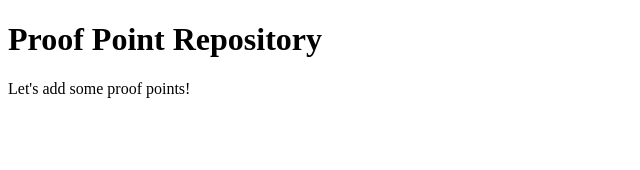
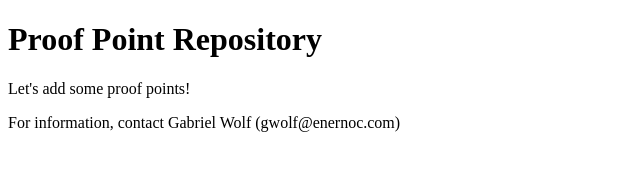
Before and after one commit to rhymeswithwolf/rhymeswithwolf.github.io, a plain HTML site: page index.html in a window 1280 px wide. Shown: the whole page, without its empty margins (0-640 px from the left). Drawn offline with Linux system fonts and the light colour scheme.

Commit message:
more text

```diff
--- a/index.html
+++ b/index.html
@@ -3,5 +3,7 @@
 <body>
 <h1>Proof Point Repository</h1>
 <p>Let's add some proof points!</p>
+
+<p>For information, contact Gabriel Wolf (gwolf@enernoc.com)</p>
 </body>
 </html>
```
